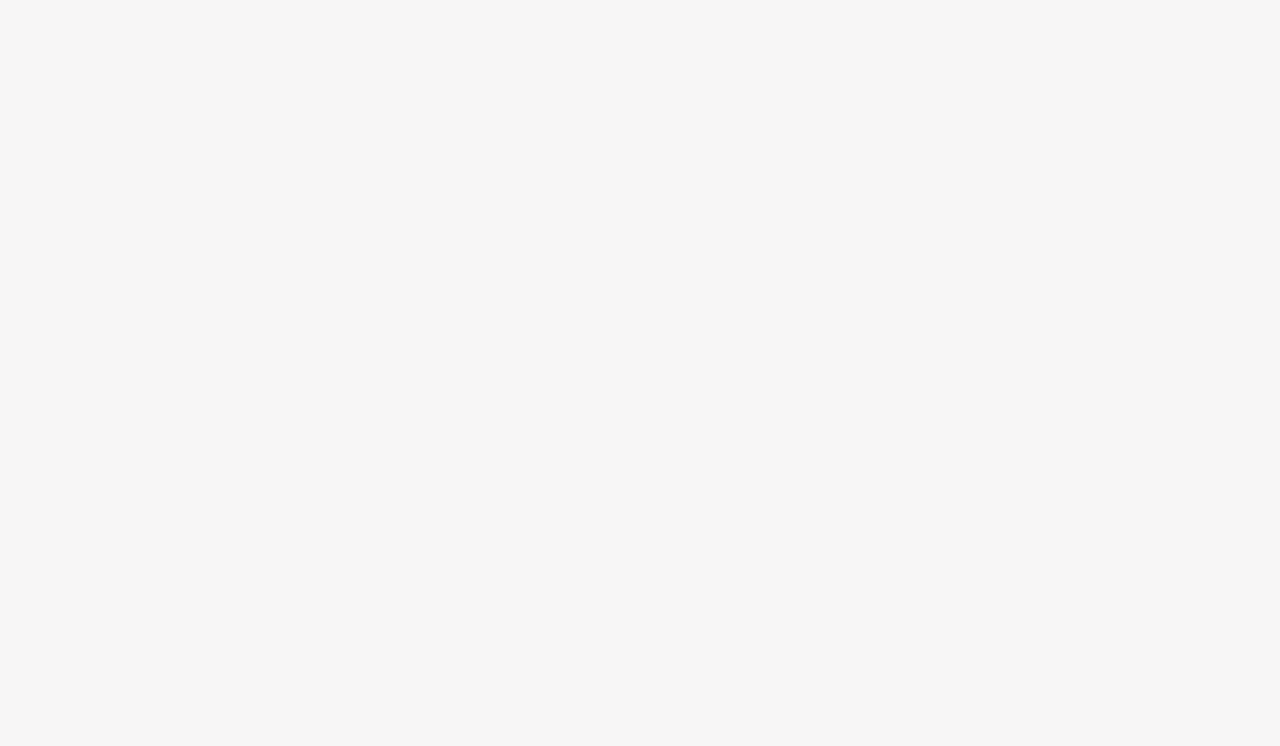
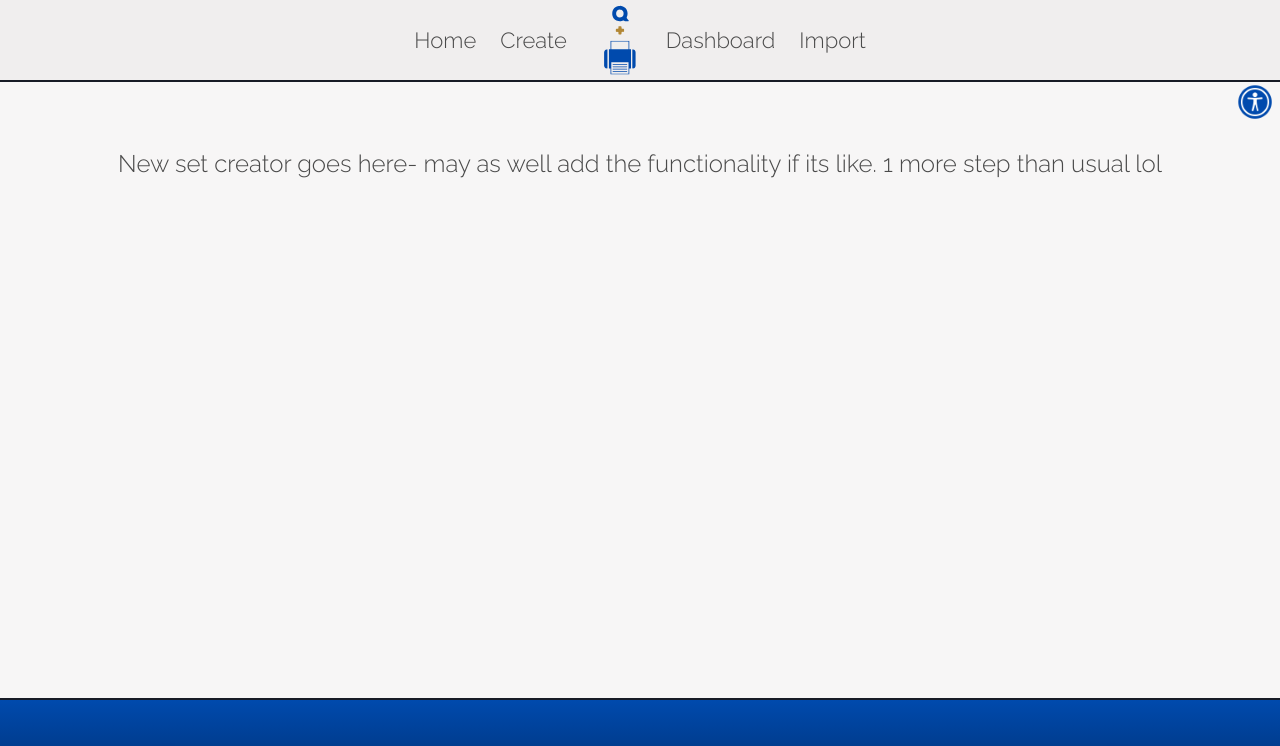
Before and after one commit to TheAlienKnight/QuizletPrintableFlashcards, a Vue app in the folder QPC/: page /create in a window 1280 px wide. Before the commit this address had no page. Shown: the top 746 px of the page. Built offline with nearby package versions, Linux system fonts and the light colour scheme.

Commit message:
add new pages (placeholders)

```diff
--- a/QPC/src/components/NavbarMenu.vue
+++ b/QPC/src/components/NavbarMenu.vue
@@ -19,11 +19,17 @@
                 <router-link class="navbar-item attention" :to="'/'">
                     Home
                 </router-link>
+                <router-link class="navbar-item attention" :to="'/create'">
+                    Create
+                </router-link>
                 <img src="../assets/img/logo-tall.svg" width="70" height="70"
                     style="margin-left: 5px; margin-top: 5px; margin-bottom: 5px; margin-top: 5px;" />
 
                 <router-link class="navbar-item attention" :to="'/dashboard'">
                     Dashboard
+                </router-link>
+                <router-link class="navbar-item attention" :to="'/import'">
+                    Import
                 </router-link>
             </div>
         </div>
--- a/QPC/src/router/index.js
+++ b/QPC/src/router/index.js
@@ -1,8 +1,11 @@
+// note to self: document what these pages do
 import { createRouter, createWebHistory } from "vue-router";
 import HomeView from "../views/HomeView.vue";
 import AboutView from "../views/AboutView.vue";
 import PrintView from "../views/PrintView.vue";
 import DashboardView from "../views/DashboardView.vue";
+import NewSet from "../views/NewSet.vue";
+import ImportSet from "../views/ImportSet.vue";
 
 const router = createRouter({
   history: createWebHistory(import.meta.env.BASE_URL),
@@ -27,6 +30,18 @@ const router = createRouter({
       name: "Print Set",
       component: PrintView
     },
+    // Technically, these two below could be lazy loaded but in reality I didn't
+    // see any real load time issues with it so I am electing to ignore it
+    {
+      path: "/create",
+      name: "Create New Set",
+      component: NewSet
+    },
+    {
+      path: "/import",
+      name: "Import Set",
+      component: ImportSet
+    },
   ],
 });
 router.beforeEach((to, from, next) => {
--- /dev/null
+++ b/QPC/src/views/ImportSet.vue
@@ -0,0 +1,34 @@
+<template>
+    <NavBar></NavBar>
+    <div id="importset" :class="[
+        $store.state.settings.theme,
+        $store.state.settings.accessibility.txtgradient,
+        $store.state.settings.accessibility.txtstyle,
+    ]">
+        <br />
+        <div class="container mobile">
+            <p style="text-align: center" class="medium-text">
+                Set importer goes here<br /><br />
+            </p>
+        </div>
+        <div class="is-fullheight-60vh"></div>
+        <FooterObject></FooterObject>
+    </div>
+</template>
+<style scoped>
+
+</style>
+<script>
+import NavBar from "@/components/NavbarMenu.vue";
+import FooterObject from "@/components/FooterObject.vue";
+export default {
+    name: "ImportSet",
+    components: {
+        NavBar,
+        FooterObject,
+    },
+    data() {
+        return {};
+    },
+};
+</script>
--- /dev/null
+++ b/QPC/src/views/NewSet.vue
@@ -0,0 +1,34 @@
+<template>
+    <NavBar></NavBar>
+    <div id="newset" :class="[
+        $store.state.settings.theme,
+        $store.state.settings.accessibility.txtgradient,
+        $store.state.settings.accessibility.txtstyle,
+    ]">
+        <br />
+        <div class="container mobile">
+            <p style="text-align: center" class="medium-text">
+               New set creator goes here- may as well add the functionality if its like. 1 more step than usual lol<br /><br />
+            </p>
+        </div>
+        <div class="is-fullheight-60vh"></div>
+        <FooterObject></FooterObject>
+    </div>
+</template>
+<style scoped>
+
+</style>
+<script>
+import NavBar from "@/components/NavbarMenu.vue";
+import FooterObject from "@/components/FooterObject.vue";
+export default {
+    name: "NewSet",
+    components: {
+        NavBar,
+        FooterObject,
+    },
+    data() {
+        return {};
+    },
+};
+</script>
```
